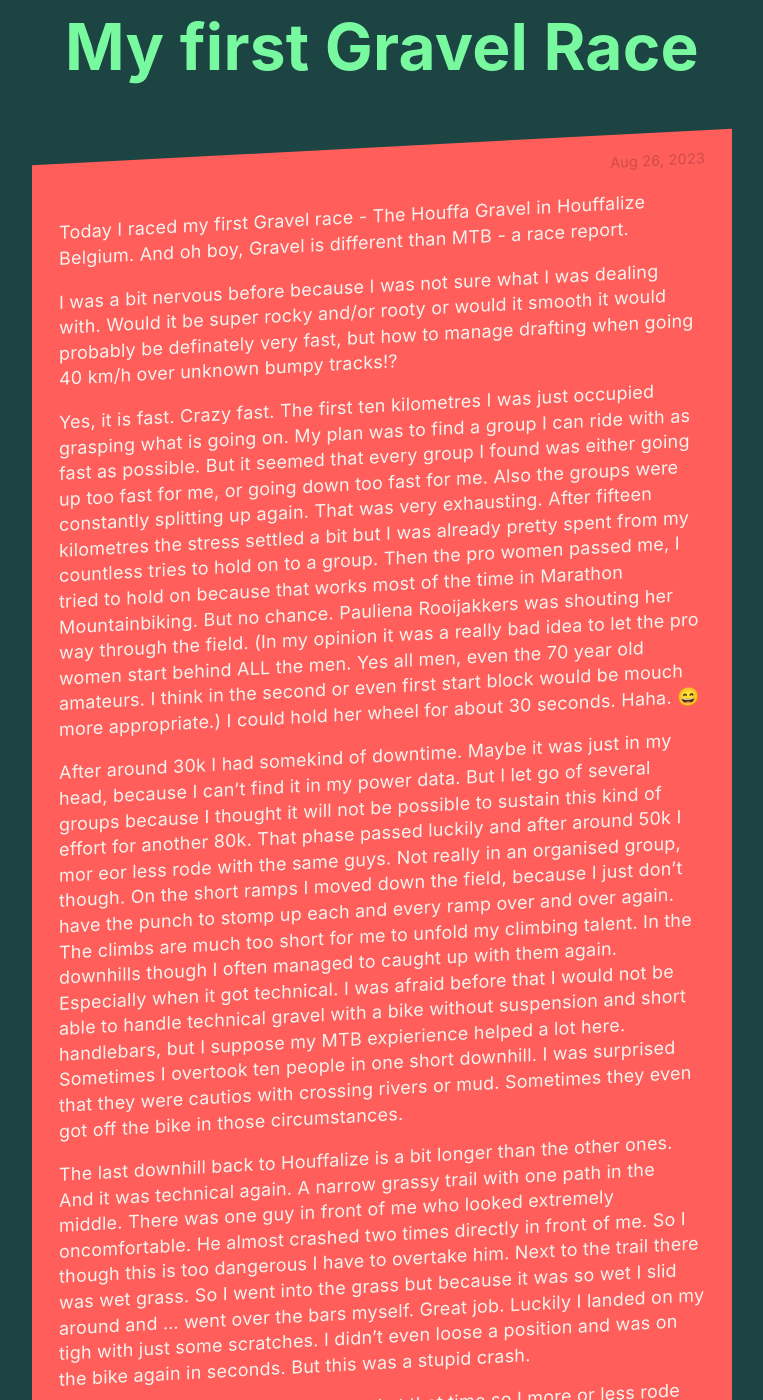
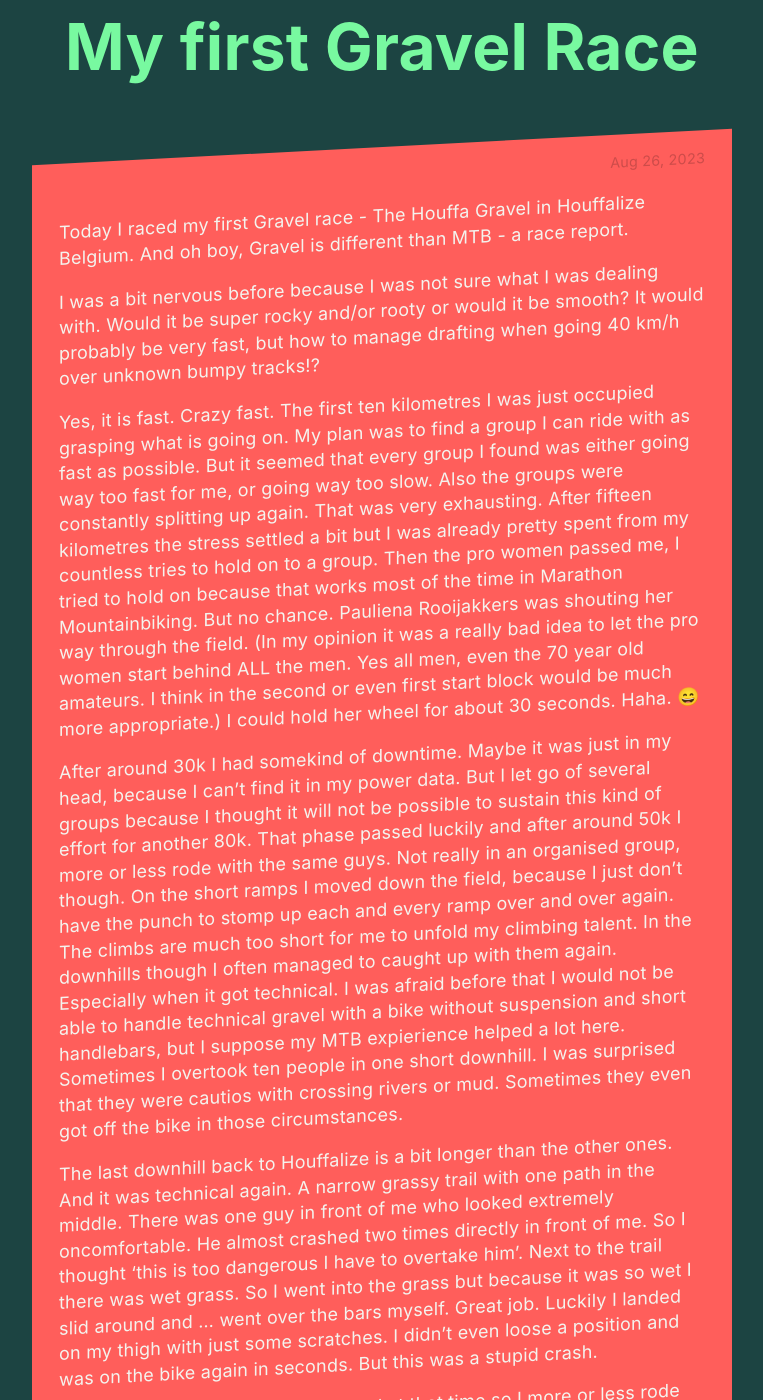
Before and after one commit to Juuro/trailstories-static, a Jekyll site: the page built from _posts/2023-08-26-my-first-gravel.race.md, in a window 1280 px wide and 1400 px high, scrolled down 237 px. Shown: the whole window, without its empty margins (258-1021 px from the left). Built offline with Jekyll 4.4.1, drawn with Linux system fonts in a browser that asks for light colours; some of the changed text lies outside the part shown.

Commit message:
fix: typos

```diff
--- a/_posts/2023-08-26-my-first-gravel.race.md
+++ b/_posts/2023-08-26-my-first-gravel.race.md
@@ -7,14 +7,14 @@ tags: race gravel
 
 Today I raced my first Gravel race - The Houffa Gravel in Houffalize Belgium. And oh boy, Gravel is different than MTB - a race report.
 
-I was a bit nervous before because I was not sure what I was dealing with. Would it be super rocky and/or rooty or would it smooth it would probably be definately very fast, but how to manage drafting when going 40 km/h over unknown bumpy tracks!?
+I was a bit nervous before because I was not sure what I was dealing with. Would it be super rocky and/or rooty or would it be smooth? It would probably be very fast, but how to manage drafting when going 40 km/h over unknown bumpy tracks!?
 
-Yes, it is fast. Crazy fast. The first ten kilometres I was just occupied grasping what is going on. My plan was to find a group I can ride with as fast as possible. But it seemed that every group I found was either going up too fast for me, or going down too fast for me. Also the groups were constantly splitting up again. That was very exhausting. After fifteen kilometres the stress settled a bit but I was already pretty spent from my countless tries to hold on to a group. Then the pro women passed me, I tried to hold on because that works most of the time in Marathon Mountainbiking. But no chance. Pauliena Rooijakkers was shouting her way through the field. (In my opinion it was a really bad idea to let the pro women start behind ALL the men. Yes all men, even the 70 year old amateurs. I think in the second or even first start block would be mouch more appropriate.) I could hold her wheel for about 30 seconds. Haha. 😄
+Yes, it is fast. Crazy fast. The first ten kilometres I was just occupied grasping what is going on. My plan was to find a group I can ride with as fast as possible. But it seemed that every group I found was either going way too fast for me, or going way too slow. Also the groups were constantly splitting up again. That was very exhausting. After fifteen kilometres the stress settled a bit but I was already pretty spent from my countless tries to hold on to a group. Then the pro women passed me, I tried to hold on because that works most of the time in Marathon Mountainbiking. But no chance. Pauliena Rooijakkers was shouting her way through the field. (In my opinion it was a really bad idea to let the pro women start behind ALL the men. Yes all men, even the 70 year old amateurs. I think in the second or even first start block would be much more appropriate.) I could hold her wheel for about 30 seconds. Haha. 😄
 
-After around 30k I had somekind of downtime. Maybe it was just in my head, because I can't find it in my power data. But I let go of several groups because I thought it will not be possible to sustain this kind of effort for another 80k. That phase passed luckily and after around 50k I mor eor less rode with the same guys. Not really in an organised group, though. On the short ramps I moved down the field, because I just don't have the punch to stomp up each and every ramp over and over again. The climbs are much too short for me to unfold my climbing talent. In the downhills though I often managed to caught up with them again. Especially when it got technical. I was afraid before that I would not be able to handle technical gravel with a bike without suspension and short handlebars, but I suppose my MTB expierience helped a lot here. Sometimes I overtook ten people in one short downhill. I was surprised that they were cautios with crossing rivers or mud. Sometimes they even got off the bike in those circumstances.
+After around 30k I had somekind of downtime. Maybe it was just in my head, because I can't find it in my power data. But I let go of several groups because I thought it will not be possible to sustain this kind of effort for another 80k. That phase passed luckily and after around 50k I more or less rode with the same guys. Not really in an organised group, though. On the short ramps I moved down the field, because I just don't have the punch to stomp up each and every ramp over and over again. The climbs are much too short for me to unfold my climbing talent. In the downhills though I often managed to caught up with them again. Especially when it got technical. I was afraid before that I would not be able to handle technical gravel with a bike without suspension and short handlebars, but I suppose my MTB expierience helped a lot here. Sometimes I overtook ten people in one short downhill. I was surprised that they were cautios with crossing rivers or mud. Sometimes they even got off the bike in those circumstances.
 
-The last downhill back to Houffalize is a bit longer than the other ones. And it was technical again. A narrow grassy trail with one path in the middle. There was one guy in front of me who looked extremely oncomfortable. He almost crashed two times directly in front of me. So I though this is too dangerous I have to overtake him. Next to the trail there was wet grass. So I went into the grass but because it was so wet I slid around and ... went over the bars myself. Great job. Luckily I landed on my tigh with just some scratches. I didn't even loose a position and was on the bike again in seconds. But this was a stupid crash.
+The last downhill back to Houffalize is a bit longer than the other ones. And it was technical again. A narrow grassy trail with one path in the middle. There was one guy in front of me who looked extremely oncomfortable. He almost crashed two times directly in front of me. So I thought 'this is too dangerous I have to overtake him'. Next to the trail there was wet grass. So I went into the grass but because it was so wet I slid around and ... went over the bars myself. Great job. Luckily I landed on my thigh with just some scratches. I didn't even loose a position and was on the bike again in seconds. But this was a stupid crash.
 
 Nobody of my age group was around at that time so I more or less rode casually through the finish line.
 
-One goal here was to try and qualify for Gravel worlds in Venetia in October. To qualify I would have been among the first 25% of my age group. I became 50th of 118 participants, so I didn't qualify – 20 places too bad. Maybe it was a bit ambitious to try and qualify for a World Championship in my first Gravel race. Especially with a course profile that doesn't really match my skills and with an not exactly great preparation. But I have to say I'm quite surprised that I even made it to the top 50% in my group, during the race I felt like I will definitely be among the 25% worst in my group. So I'm very happy with how it went and the outcome. Maybe next year I will find a qualifying race that suits me more and try to prepare better for it. But this will not be my last gravel race for sure!
+One goal here was to try and qualify for Gravel worlds in Venetia in October. To qualify I would have been among the first 25% of my age group. I became 50th of 118 participants, so I didn't qualify – 20 places too bad. Maybe it was a bit ambitious to try and qualify for a World Championship in my first Gravel race. Especially with a course profile that doesn't really match my skills and with a not exactly great preparation. But I have to say I'm quite surprised that I even made it to the top 50% in my group, during the race I felt like I will definitely be among the 25% worst in my group. So I'm very happy with how it went and the outcome. Maybe next year I will find a qualifying race that suits me more and try to prepare better for it. But this will not be my last gravel race for sure!
```
